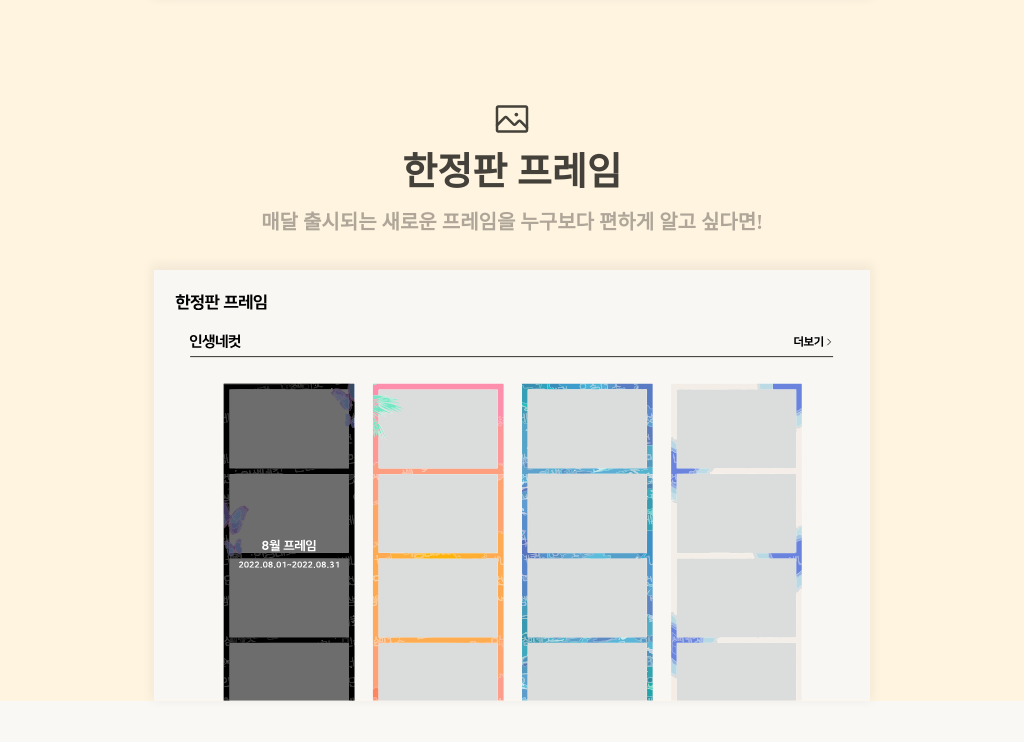
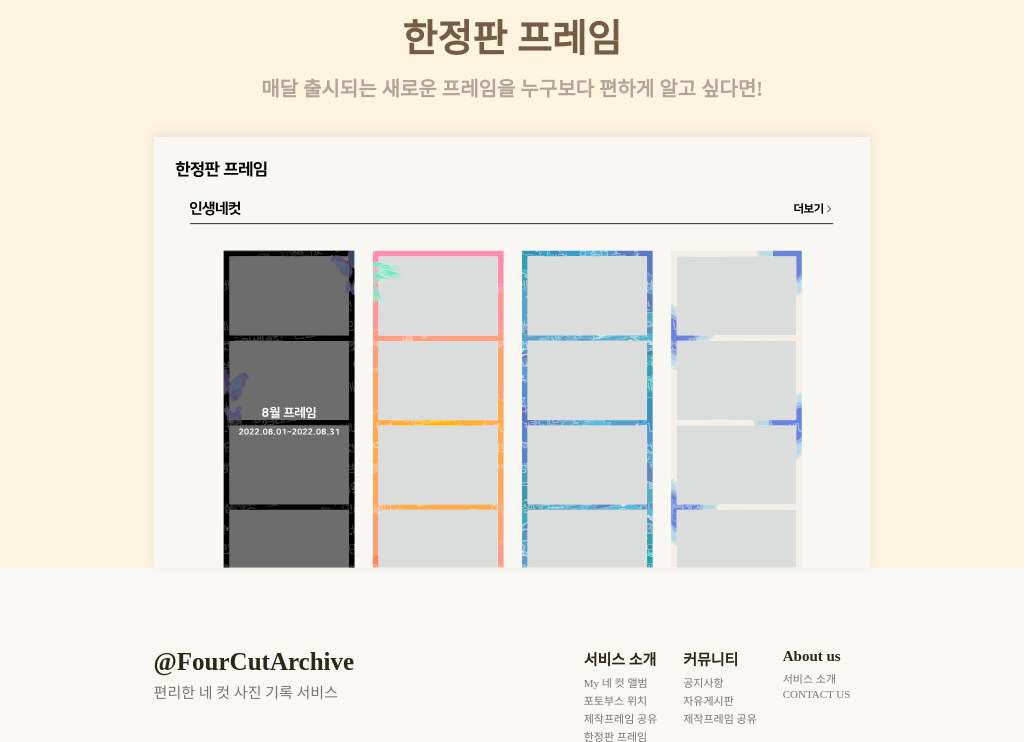
Before and after one commit to piro17-Archive/FilmArchive, a Django app: page / in a window 1024 px wide. Shown: the part 4718-5460 px from the top of the page. Run offline with Django 4.2, Linux system fonts and the light colour scheme; data that the repository does not hold is empty; some libraries are stand-ins or nearby versions; some web fonts are replaced.

Commit message:
[fix] 메인 페이지 사진 변경

```diff
--- a/static/css/main.css
+++ b/static/css/main.css
@@ -1756,7 +1756,7 @@
     font-size: 1.6rem;
     font-weight: 800;
     margin-bottom: 0.5rem;
-    color: #44403A;
+    color: #755C45;
   }
 
   .page5-info {
@@ -1796,7 +1796,7 @@
     font-size: 3rem;
     font-weight: 800;
     margin-bottom: 1.2rem;
-    color: #44403A;
+    color: #755C45;
   }
 
   .page5-info {
@@ -1831,7 +1831,7 @@
     font-size: 3.8rem;
     font-weight: 800;
     margin-bottom: 1rem;
-    color: #44403A;
+    color: #755C45;
   }
 
   .page5-info {
--- a/templates/users/main.html
+++ b/templates/users/main.html
@@ -273,7 +273,7 @@
         <div class="page4__flex-box">
           <div class="page4-title"><img src="{% static 'image/createframe.svg' %}">제작프레임 공유</div>
           <div class="page4-info">키워드 필터링 기능을 통해 내가 원하는 프레임을 편리하게 구경해보세요!</div>
-          <img src="{% static 'image/framesharing.svg' %}" alt="">
+          <img src="{% static 'image/page4.svg' %}" alt="">
         </div>
       </main>
       <!-- main page5 -->
```
Also changed, not shown: static/image/frameicon.svg, static/image/page4.svg (added).
